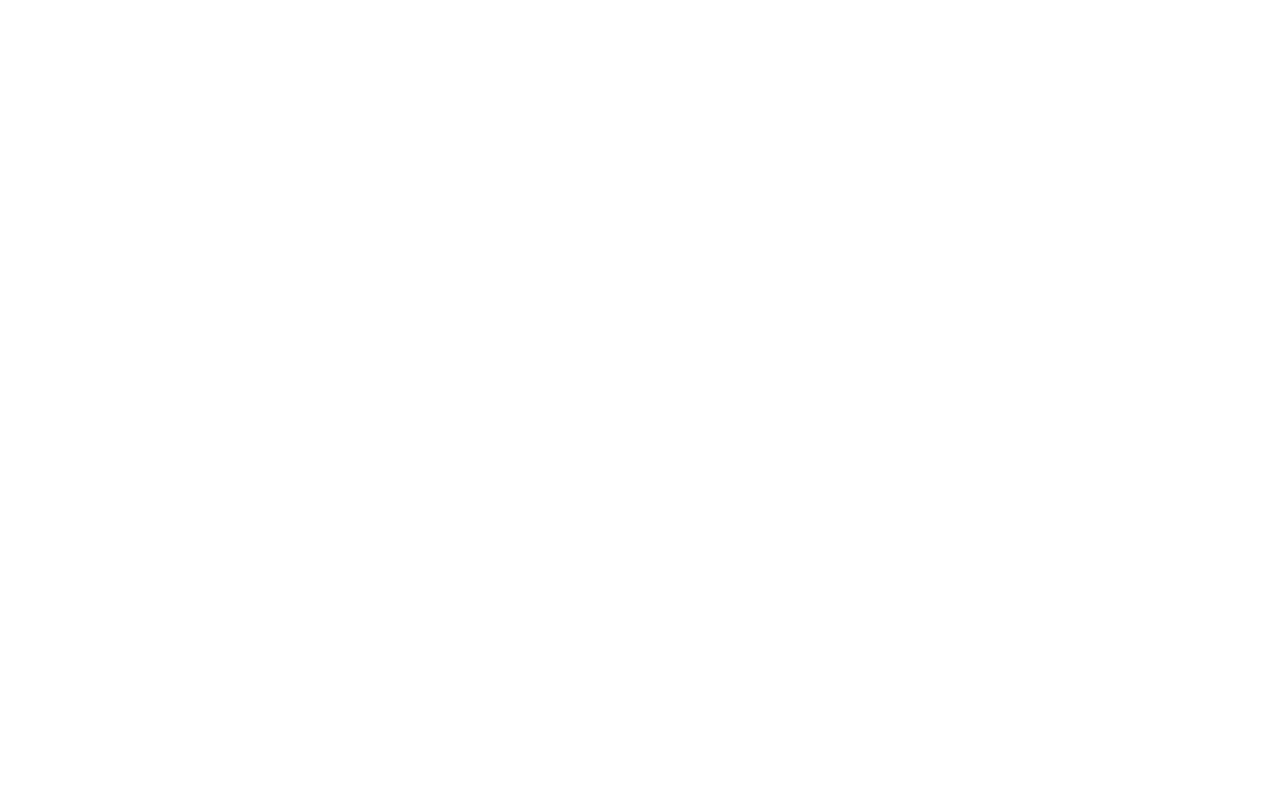
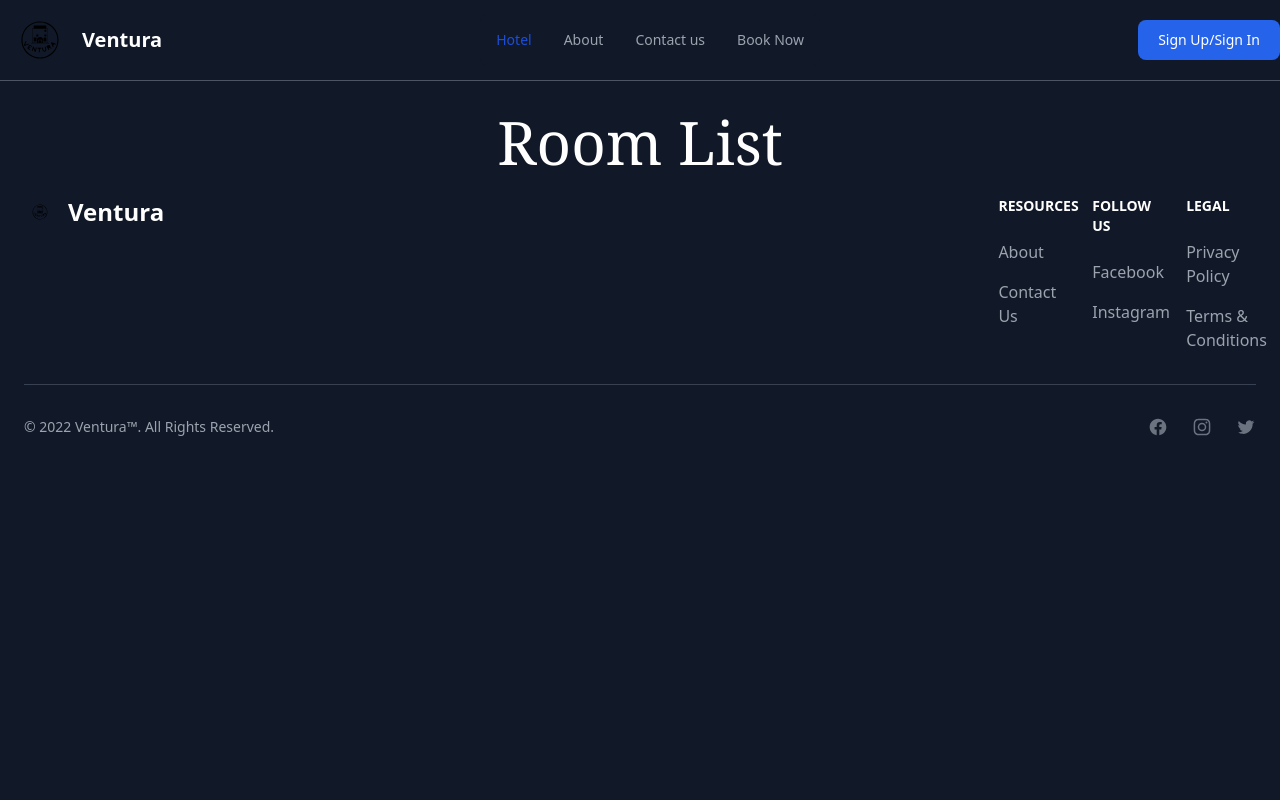
Before and after one commit to ict3x03-ventura/ventura, a Django app: page /room in a window 1280 px wide. Before the commit the page is empty. Run offline with Django 4.2, Linux system fonts and the light colour scheme; data that the repository does not hold is empty; some libraries are stand-ins or nearby versions.

Commit message:
feat: added hotel rooms page

```diff
--- a/web/templates/home.html
+++ b/web/templates/home.html
@@ -18,7 +18,7 @@
                 Get started
                 <svg class="w-5 h-5 ml-2 -mr-1" fill="currentColor" viewBox="0 0 20 20" xmlns="http://www.w3.org/2000/svg"><path fill-rule="evenodd" d="M10.293 3.293a1 1 0 011.414 0l6 6a1 1 0 010 1.414l-6 6a1 1 0 01-1.414-1.414L14.586 11H3a1 1 0 110-2h11.586l-4.293-4.293a1 1 0 010-1.414z" clip-rule="evenodd"></path></svg>
             </a>
-            <a href="/booking" class="inline-flex items-center justify-center px-5 py-3 text-base font-medium text-center  border  rounded-lg  focus:ring-4  text-white border-gray-700 hover:bg-gray-700 focus:ring-gray-800">
+            <a href="/room" class="inline-flex items-center justify-center px-5 py-3 text-base font-medium text-center  border  rounded-lg  focus:ring-4  text-white border-gray-700 hover:bg-gray-700 focus:ring-gray-800">
                 Book Now
             </a>
         </div>
--- a/web/templates/navbar.html
+++ b/web/templates/navbar.html
@@ -25,7 +25,7 @@
         <a href="/contact" class="block py-2 pr-4 pl-3  rounded md:p-0 md:hover:text-white text-gray-400 hover:bg-gray-700 hover:text-white md:hover:bg-transparent border-gray-700">Contact us</a>
       </li>
       <li>
-        <a href="/booking" class="block py-2 pr-4 pl-3 rounded md:p-0 md:hover:text-white text-gray-400 hover:bg-gray-700 hover:text-white md:hover:bg-transparent border-gray-700">Book Now</a>
+        <a href="/room" class="block py-2 pr-4 pl-3 rounded md:p-0 md:hover:text-white text-gray-400 hover:bg-gray-700 hover:text-white md:hover:bg-transparent border-gray-700">Book Now</a>
       </li>
     </ul>
   </div>
--- a/web/templates/room.html
+++ b/web/templates/room.html
@@ -0,0 +1,32 @@
+{%extends 'main.html'%}
+{% load static %}
+
+{% block head %}
+<title>Hotel Rooms</title>
+{% endblock %}
+{% block content %}
+<div style="padding-top: 5.0rem">
+    <section class="bg-gray-900">
+        <p class="max-w-2xl text-4xl font-serif md:text-5xl xl:text-6xl text-white text-center mt-8 ml-auto mr-auto">Room List</p>
+        <div class="grid grid-cols-3 gap-0 items-center">
+        {% for room in room_list %}
+        <div class="max-w-sm rounded-lg border border-gray-200 shadow-md bg-gray-800 border-gray-700">
+            <a href="#">
+                <img class="rounded-t-lg" src="../static/{{room.image_path}}" alt="{{room.image_path}}" />
+            </a>
+            <div class="p-5">
+                <a href="#">
+                    <h5 class="mb-2 text-2xl font-bold tracking-tight text-white">{{room.room.room_type}} Size</h5>
+                </a>
+                <p class="mb-3 font-normal text-gray-400">{{room.room.room_description}}</p>
+                <a href="payment/{{room.room_id}}" class="inline-flex items-center py-2 px-3 text-sm font-medium text-center text-white rounded-lg focus:ring-4 focus:outline-none bg-blue-600 hover:bg-blue-700 focus:ring-blue-800">
+                    Book Now!
+                    <svg aria-hidden="true" class="ml-2 -mr-1 w-4 h-4" fill="currentColor" viewBox="0 0 20 20" xmlns="http://www.w3.org/2000/svg"><path fill-rule="evenodd" d="M10.293 3.293a1 1 0 011.414 0l6 6a1 1 0 010 1.414l-6 6a1 1 0 01-1.414-1.414L14.586 11H3a1 1 0 110-2h11.586l-4.293-4.293a1 1 0 010-1.414z" clip-rule="evenodd"></path></svg>
+                </a>
+            </div>
+        </div>
+        {% endfor %}
+        </div>
+    </section>
+</div>
+{% endblock %}
--- a/web/views.py
+++ b/web/views.py
@@ -3,7 +3,7 @@ from django.http import HttpResponse, request
 from django.template import loader
 from django.shortcuts import render
 from datetime import date
-
+from base.models import HotelRoom, HotelRoomImages
 
 # Create your views here.
 def index(request):
@@ -31,4 +31,8 @@ def account(request):
     return render(request, 'account.html')
 
 def room(request):
-    return render(request, 'room.html')
+    room_list = HotelRoomImages.objects.all().select_related('room')
+    image_list = []
+    for roomid in range (room_list.count()):
+        image_list.append(room_list[roomid].image_path)
+    return render(request, 'room.html', {'room_list': room_list, 'image_list': image_list})
```
Also changed, not shown: pgadmin_data/pgadmin4.db, web/static/image/r1.jpg (deleted), web/static/image/r2.jpg (deleted), web/static/image/r3.jpg (deleted), web/static/image/r4.jpg (deleted), web/static/image/r6.jpg (deleted), 8 other files.
